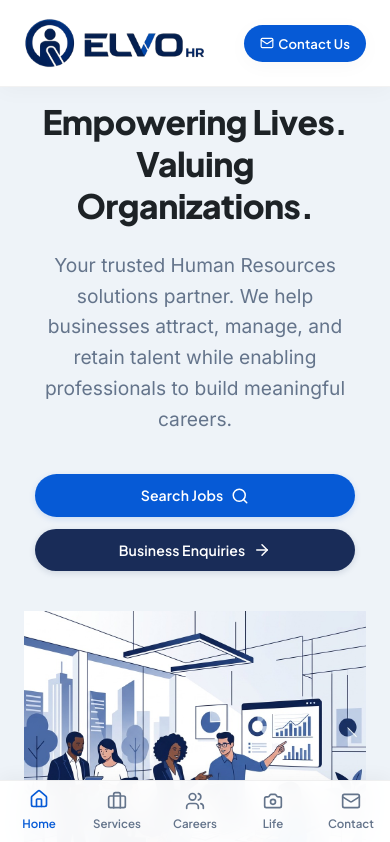
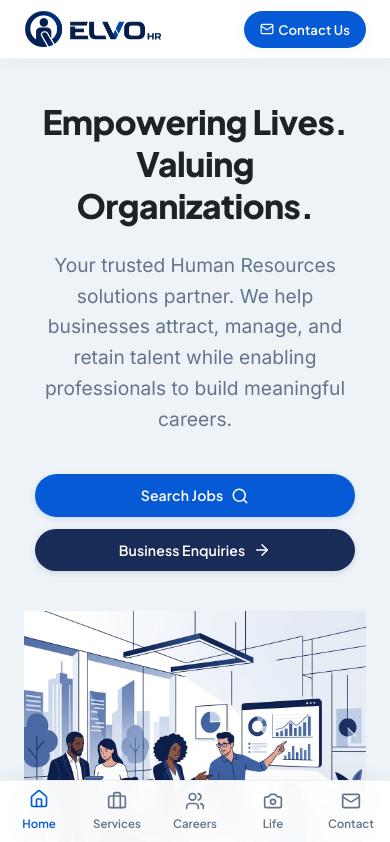
Before and after one commit to Atulscript/elvohr, a React (Vite) app: page / in a window 390 px wide. Shown: the top 842 px of the page. Built offline with nearby package versions, Linux system fonts and the light colour scheme.

Commit message:
Reduce top/bottom padding and logo size in mobile view navigation

```diff
--- a/src/components/Navbar.css
+++ b/src/components/Navbar.css
@@ -277,6 +277,15 @@
   .top-bar, .desktop-links {
     display: none !important;
   }
+  .navbar {
+    padding: 10px 0 !important;
+  }
+  .header-wrapper.scrolled .navbar {
+    padding: 6px 0 !important;
+  }
+  .logo-img {
+    height: 38px !important;
+  }
 }
 
 @media (max-width: 576px) {
```
